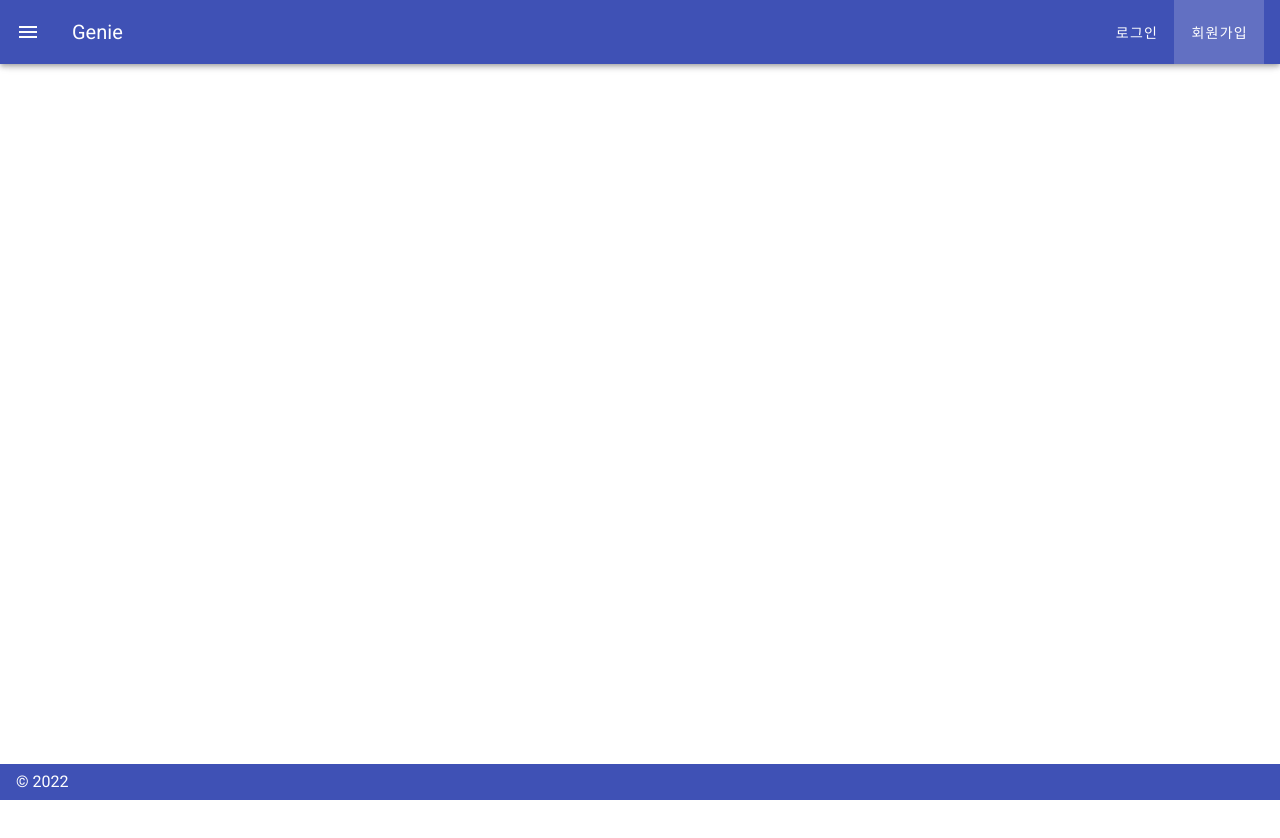
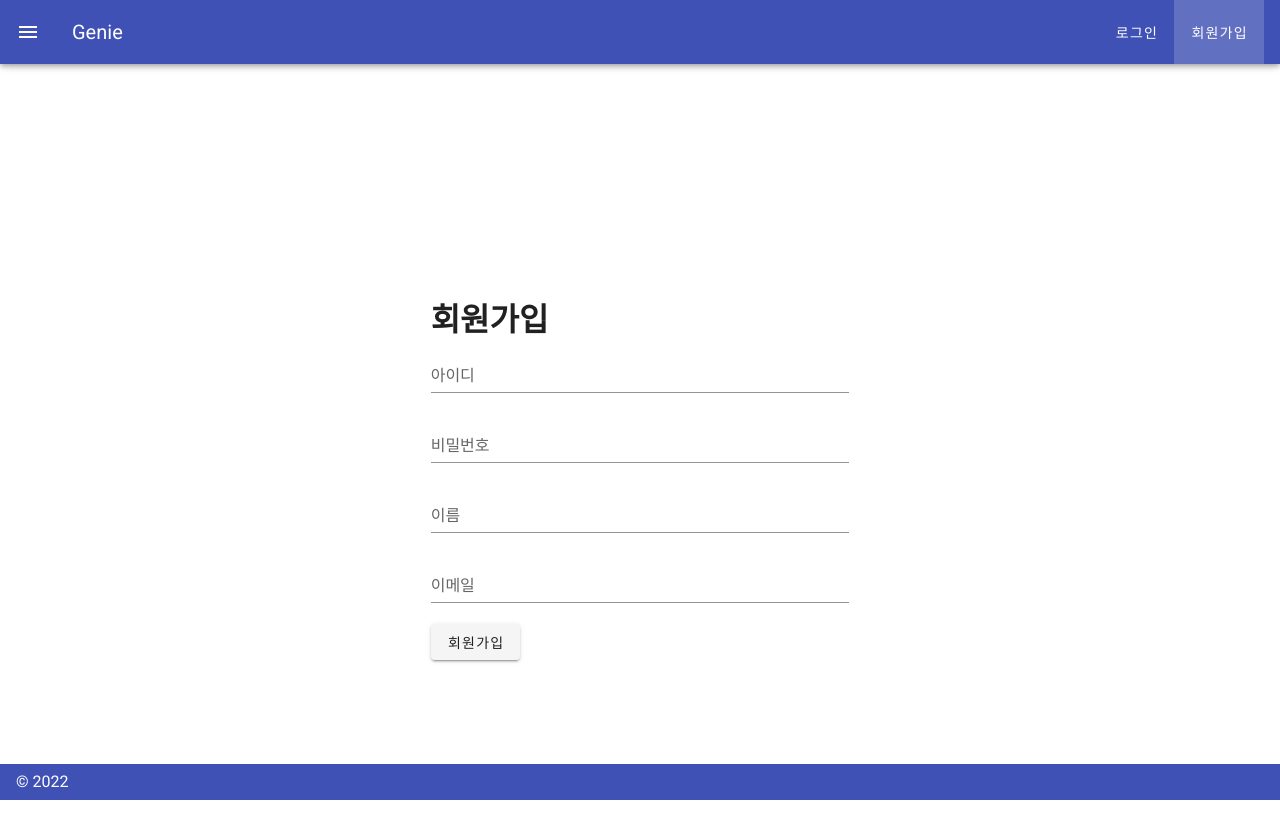
Before and after one commit to genietechnologies/vue-project, a Vue app in the folder project/: page /join in a window 1280 px wide. Shown: the top 838 px of the page. Before the commit the page ends 800 px from the top, so only its background shows below. Built offline with nearby package versions, Linux system fonts and the light colour scheme.

Commit message:
jjlee 08/03 17:59

```diff
--- /dev/null
+++ b/project/src/components/JoinComponent.vue
@@ -0,0 +1,22 @@
+<template>
+  <v-app>
+    <v-content>
+      <v-container fluid fill-height>
+        <v-layout align-center justify-center>
+          <v-flex xs12 sm8 md4>
+            <h1>회원가입</h1>
+            <v-text-field label="아이디" v-model="id"></v-text-field>
+            <v-text-field
+              label="비밀번호"
+              type="password"
+              v-model="password"
+            ></v-text-field>
+            <v-text-field label="이름" v-model="name"></v-text-field>
+            <v-text-field label="이메일" v-model="email"></v-text-field>
+            <v-btn @click="signUp">회원가입</v-btn>
+          </v-flex>
+        </v-layout>
+      </v-container>
+    </v-content>
+  </v-app>
+</template>
--- a/project/src/store/index.js
+++ b/project/src/store/index.js
@@ -13,6 +13,7 @@ export default new Vuex.Store({
     isLogin: false,
     isLoginError: false,
   },
+  getters: {},
   mutations: {},
   actions: {},
 });
--- a/project/src/views/JoinView.vue
+++ b/project/src/views/JoinView.vue
@@ -0,0 +1,13 @@
+<template>
+  <div>
+    <JoinComponent></JoinComponent>
+  </div>
+</template>
+<script>
+import JoinComponent from "../components/JoinComponent.vue";
+export default {
+  components: {
+    JoinComponent,
+  },
+};
+</script>
```
